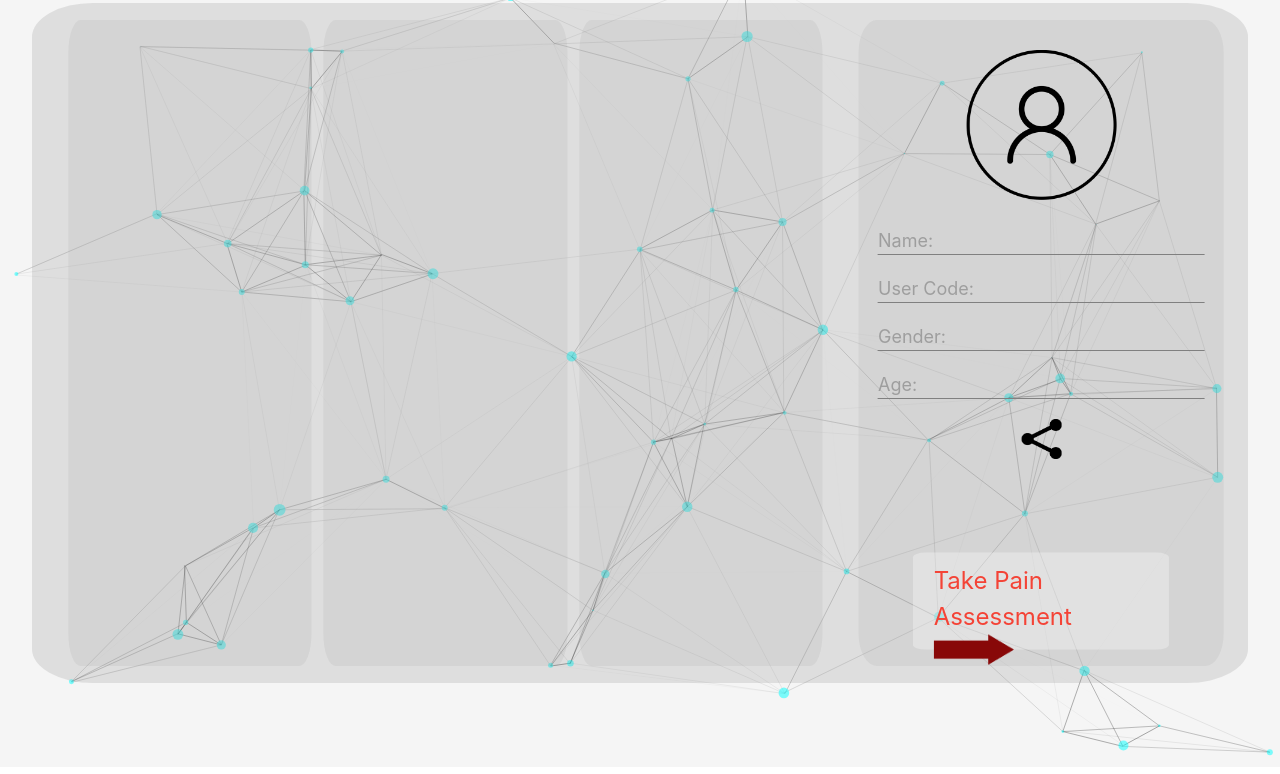
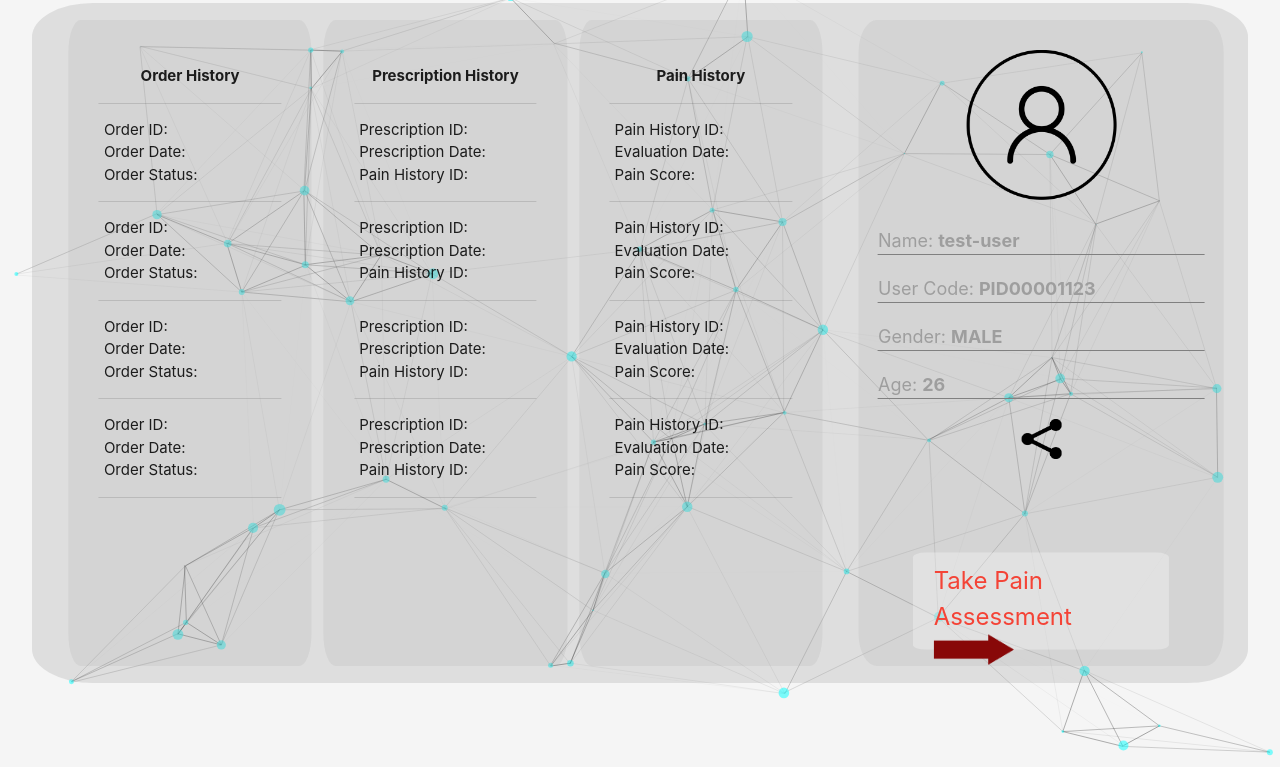
Before and after one commit to VediYD/Vespira, a website: page node_container/app/views/homepage.html in a window 1280 px wide. Shown: the part 97-871 px from the top of the page. Drawn offline with nearby package versions, Linux system fonts and the light colour scheme.

Commit message:
placeholder values

```diff
--- a/node_container/app/views/homepage.html
+++ b/node_container/app/views/homepage.html
@@ -87,9 +87,95 @@
       <div id="particles-js"></div>
       <div class="body-main" id="body-main">
         <div class="box homepage-box">
-          <div class="col column-box1"></div>
-          <div class="col column-box2"></div>
-          <div class="col column-box3"></div>
+          <div class="col column-box1">
+            <table class="highlight">
+              <thead>
+                <tr>
+                  <th><center>Order History</center></th>
+                </tr>
+              </thead>
+              <tbody>
+                <tr>
+                  <td>Order ID: <br />Order Date: <br />Order Status:</td>
+                </tr>
+                <tr>
+                  <td>Order ID: <br />Order Date: <br />Order Status:</td>
+                </tr>
+                <tr>
+                  <td>Order ID: <br />Order Date: <br />Order Status:</td>
+                </tr>
+                <tr>
+                  <td>Order ID: <br />Order Date: <br />Order Status:</td>
+                </tr>
+              </tbody>
+            </table>
+          </div>
+          <div class="col column-box2">
+            <table class="highlight">
+              <thead>
+                <tr>
+                  <th><center>Prescription History</center></th>
+                </tr>
+              </thead>
+              <tbody>
+                <tr>
+                  <td>
+                    Prescription ID: <br />Prescription Date: <br />Pain History
+                    ID:
+                  </td>
+                </tr>
+                <tr>
+                  <td>
+                    Prescription ID: <br />Prescription Date: <br />Pain History
+                    ID:
+                  </td>
+                </tr>
+                <tr>
+                  <td>
+                    Prescription ID: <br />Prescription Date: <br />Pain History
+                    ID:
+                  </td>
+                </tr>
+                <tr>
+                  <td>
+                    Prescription ID: <br />Prescription Date: <br />Pain History
+                    ID:
+                  </td>
+                </tr>
+              </tbody>
+            </table>
+          </div>
+          <div class="col column-box3">
+            <table class="highlight">
+              <thead>
+                <tr>
+                  <th><center>Pain History</center></th>
+                </tr>
+              </thead>
+              <tbody>
+                <tr>
+                  <td>
+                    Pain History ID: <br />Evaluation Date: <br />Pain Score:
+                  </td>
+                </tr>
+                <tr>
+                  <td>
+                    Pain History ID: <br />Evaluation Date: <br />Pain Score:
+                  </td>
+                </tr>
+                <tr>
+                  <td>
+                    Pain History ID: <br />Evaluation Date: <br />Pain Score:
+                  </td>
+                </tr>
+                <tr>
+                  <td>
+                    Pain History ID: <br />Evaluation Date: <br />Pain Score:
+                  </td>
+                </tr>
+              </tbody>
+            </table>
+          </div>
           <div class="col column-box4">
             <!-- first the image -->
             <div class="row center">
@@ -110,7 +196,7 @@
                 id="user-name"
                 style="font-size: large"
               >
-                Name:
+                Name: <b>test-user</b>
               </a>
             </div>
             <!-- then usercode -->
@@ -121,7 +207,7 @@
                 id="user-name"
                 style="font-size: large"
               >
-                User Code:
+                User Code: <b>PID00001123</b>
               </a>
             </div>
             <!-- then gender -->
@@ -132,7 +218,7 @@
                 id="user-name"
                 style="font-size: large"
               >
-                Gender:
+                Gender: <b>MALE</b>
               </a>
             </div>
             <!-- then age -->
@@ -143,12 +229,12 @@
                 id="user-name"
                 style="font-size: large"
               >
-                Age:
+                Age: <b>26</b>
               </a>
             </div>
             <!-- then share button -->
             <div class="row center">
-              <a href="/users/images/view">
+              <a href="/users/share">
                 <img
                   width="40px"
                   style="float: center"
@@ -158,14 +244,21 @@
               </a>
             </div>
             <!-- then take pain assessment button -->
-            <div class="row take-pain-box">
+            <div
+              class="row take-pain-box"
+              onclick='document.getElementById("take-pain-btn").click()'
+            >
               <div class="col" style="top: 50%; left: 25%">
                 <a class="red-text" style="font-size: x-large">
                   Take Pain <br />Assessment</a
                 >
               </div>
               <div class="col">
-                <a href="/pain-assessment" style="align-items: center">
+                <a
+                  id="take-pain-btn"
+                  href="/pain-assessment"
+                  style="align-items: center"
+                >
                   <img
                     src="images/arrow-right.png"
                     alt="right arrow"
--- a/node_container/app/views/js/painassessment.js
+++ b/node_container/app/views/js/painassessment.js
@@ -116,13 +116,14 @@ function changeImage(input) {
       video_feed.style.display = "none";
     }, 1000);
     photo.width = photo.style.display = "block";
+    assessPain();
   }
 }
 
 document
   .getElementById("request-prescription")
   .addEventListener("click", () => {
-    alert("prescription request recieved");
+    alert("prescription request recieved, check back in a few hours :)");
   });
 
 document
```
